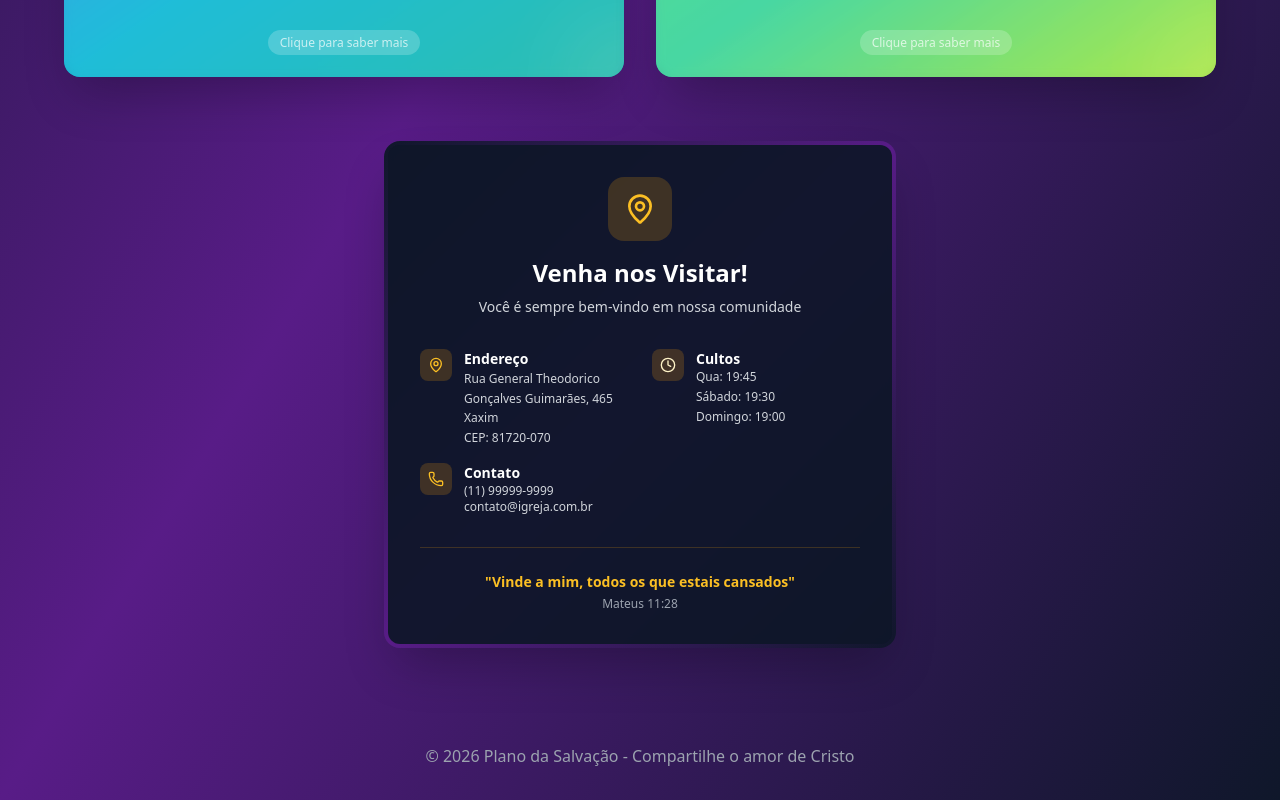
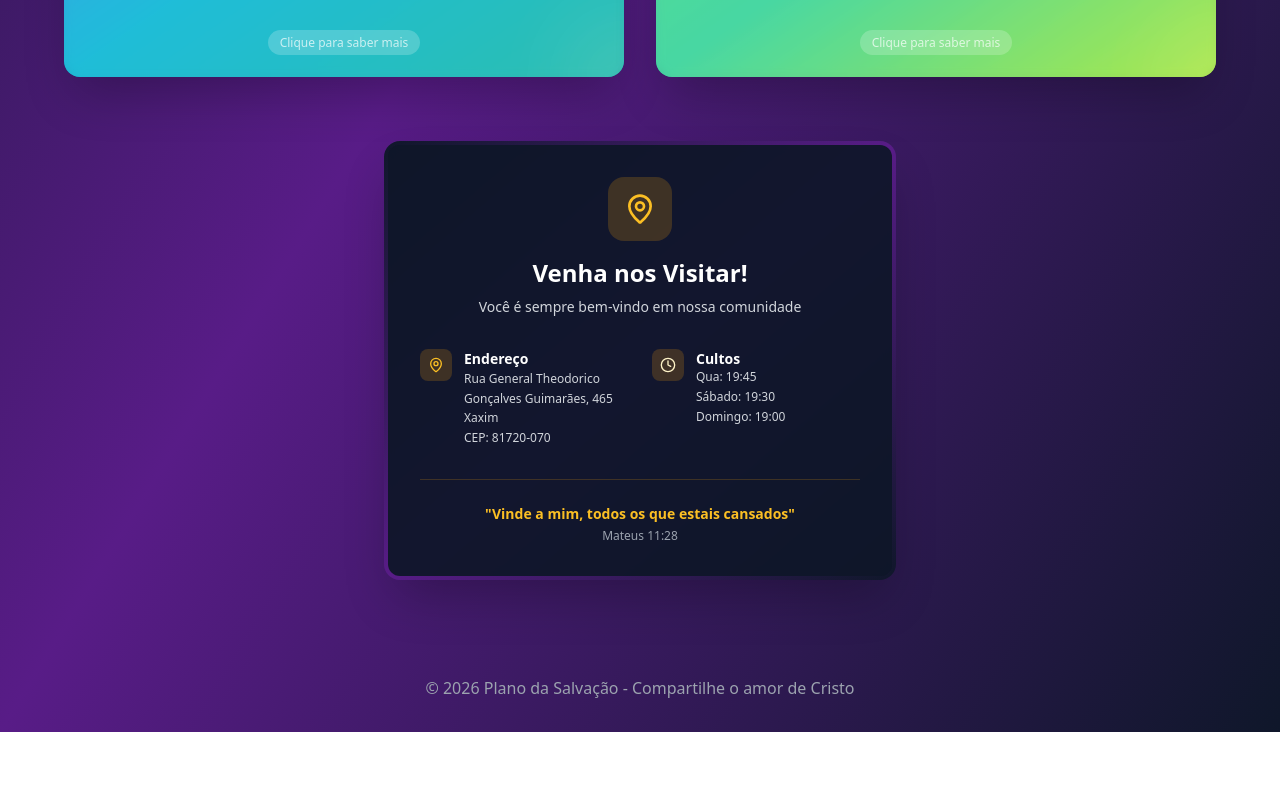
Before and after one commit to DevHelson344/Plan_salvation, a React (Vite) app: page / in a window 1280 px wide. Shown: the part 1359-2159 px from the top of the page. After the commit the page ends 2091 px from the top, so only its background shows below. Built offline with nearby package versions, Linux system fonts and the light colour scheme.

Commit message:
Remover seção de contato do ChurchCard

```diff
--- a/src/components/ChurchCard.tsx
+++ b/src/components/ChurchCard.tsx
@@ -1,4 +1,4 @@
-import { MapPin, Clock, Phone } from "lucide-react";
+import { MapPin, Clock } from "lucide-react";
 
 export const ChurchCard = () => {
   return (
@@ -35,7 +35,7 @@ export const ChurchCard = () => {
                 </div>
               </div>
 
-              <div className="flex items-start gap-3">
+              {/*<div className="flex items-start gap-3">
                 <div className="p-2 bg-amber-500/20 rounded-lg flex-shrink-0">
                   <Phone className="w-4 h-4 text-amber-400" />
                 </div>
@@ -44,7 +44,7 @@ export const ChurchCard = () => {
                   <p className="text-gray-300 text-xs">(11) 99999-9999</p>
                   <p className="text-gray-300 text-xs">contato@igreja.com.br</p>
                 </div>
-              </div>
+              </div>*/}
             </div>
 
             <div className="space-y-4">
```
